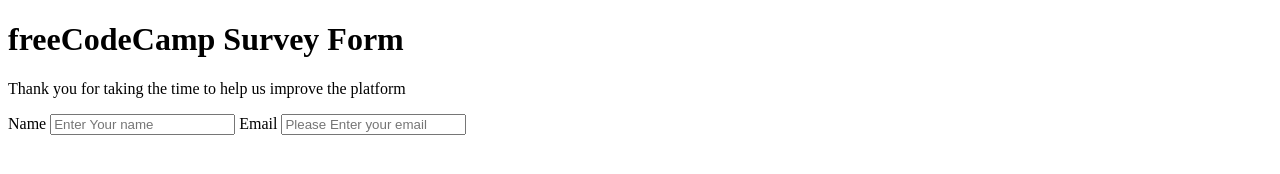
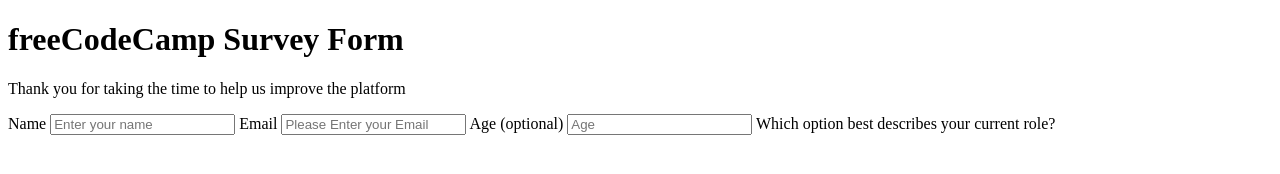
Before and after one commit to mckent05/mckent05, a plain HTML site: page Topesaluter/index.html in a window 1280 px wide. Drawn offline with Linux system fonts and the light colour scheme.

Commit message:
age,number and dropdown

```diff
--- a/Topesaluter/index.html
+++ b/Topesaluter/index.html
@@ -13,9 +13,13 @@
    <p id="description">Thank you for taking the time to help us improve the platform</p>
    <form id="survey-form" action="">
      <label for="name">Name</label>
-     <input id="name" type="name" placeholder="Enter Your name" >
+     <input id="name" type="name" placeholder="Enter your name" >
      <label for="email">Email</label>
-     <input type="email" id="email" placeholder="Please Enter your email">
+     <input type="email" id="email" placeholder="Please Enter your Email">
+     <label id="number">Age (optional)</label>
+     <input type="number" id="number" placeholder="Age">
+     <label for="dropdown">Which option best describes your current role?</label>
+
    </form>
 
 
```
